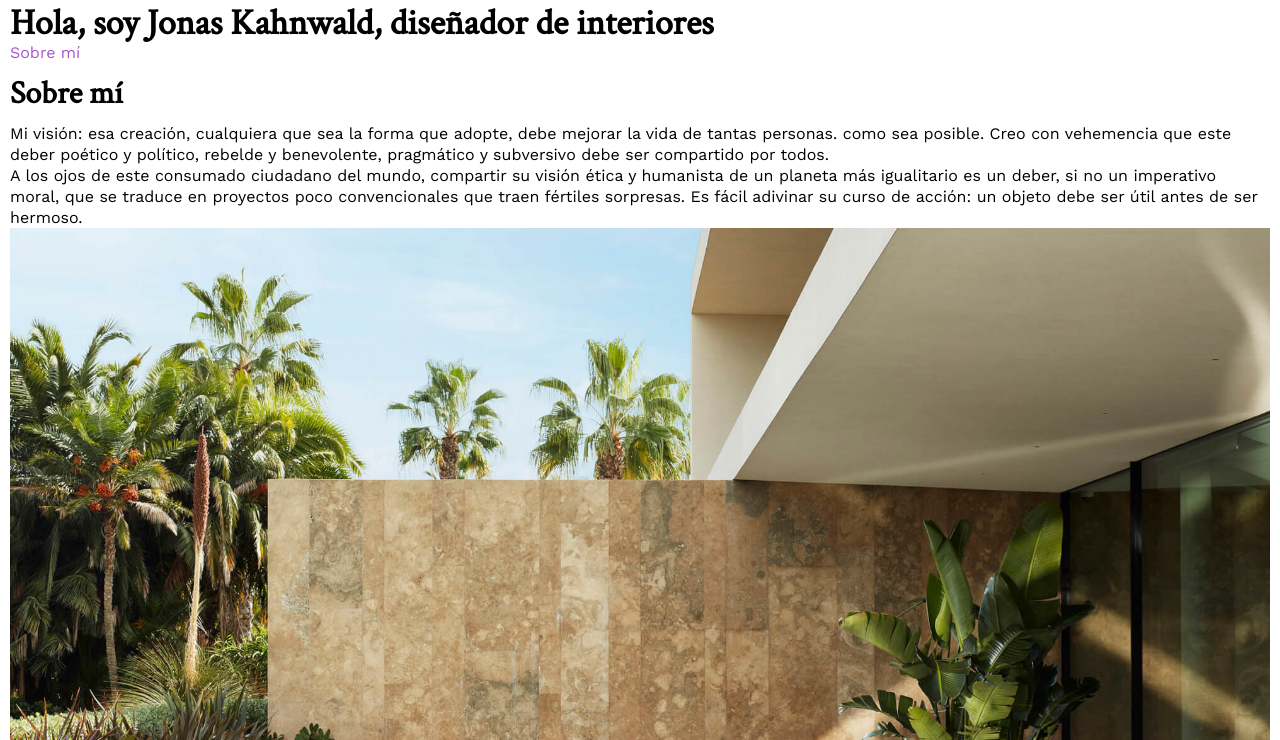
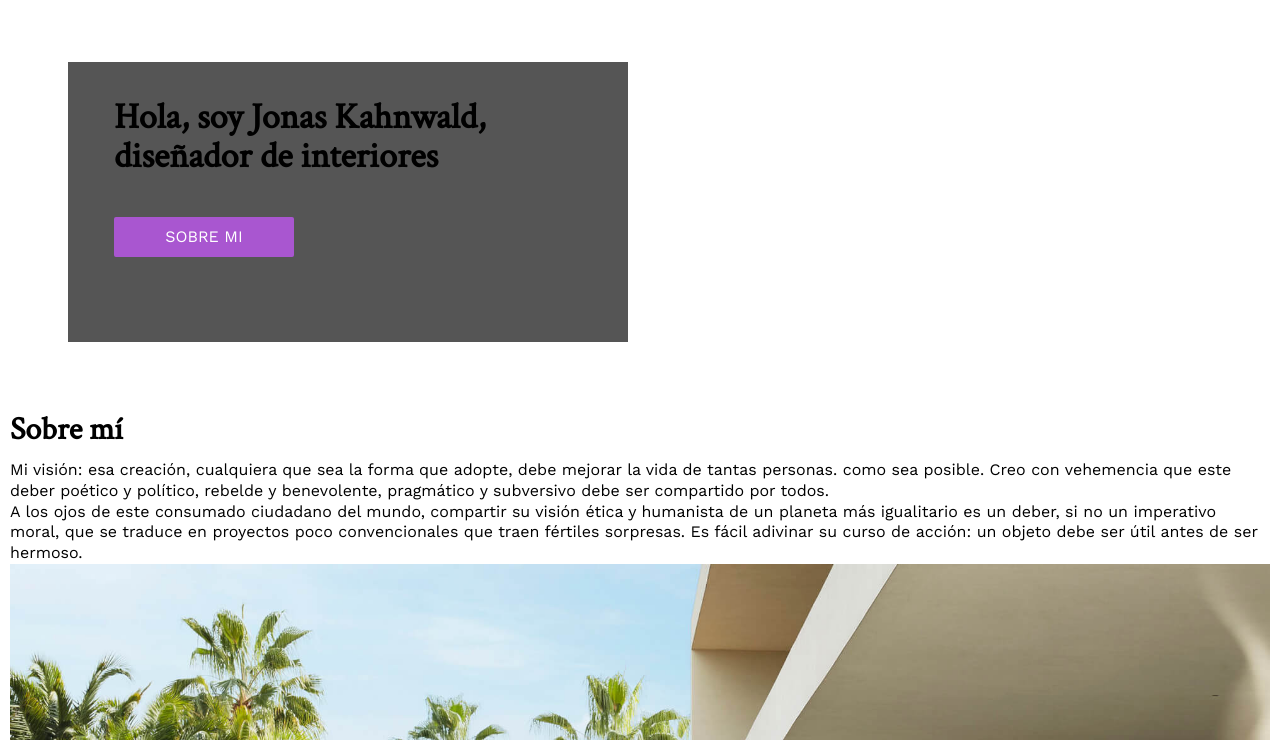
Before and after one commit to pawrdgz/ejercicio_jonas, a plain HTML site: page index.html in a window 1280 px wide. Shown: the part 60-800 px from the top of the page. Drawn offline with nearby package versions, Linux system fonts and the light colour scheme.

Commit message:
First commit
Avances (??) varios

```diff
--- a/assets/css/styles.css
+++ b/assets/css/styles.css
@@ -106,6 +106,9 @@ h3,
 h1 {
     font-size: 3.6rem; /*Tamaño de fuente: 36px */
     line-height: 1.1;
+    margin-top: 3.6rem;
+    margin-right: 9rem;
+    margin-left: 4.6rem;
 }
 
 h2 {
@@ -162,6 +165,40 @@ a:active {
     padding-left: 5rem;
 }
 
+
+/*--------TITLE-------*/
+
+.title {
+    display: flex;
+    flex-direction: column;
+    padding: 5.8rem;
+}
+
+.square {
+    position: relative;
+    z-index: -1;
+    height: 28rem;
+    width: 56rem;
+    background-color: #555;
+}
+
+
+
+
+/*-----------BUTTONS----------*/
+
+.about {
+    height: 4rem;
+    width: 18rem;
+    background-color: #A956D0;
+    border: none;
+    border-radius: 0.2rem;
+    cursor: pointer;
+    color: white;
+    margin-top: 4rem;
+    margin-left: 4.6rem;
+}
+
 /*-------------FOOTER-------------------*/
 .footer {
     background: #1a1a1a;
--- a/index.html
+++ b/index.html
@@ -39,9 +39,12 @@
 
     <main>
         <div class="wrapper">
-            <h1>Hola, soy Jonas Kahnwald, diseñador de interiores</h1>
-            <a href="">Sobre mí</a>
-
+            <div class="title">
+                <div class="square">
+                <h1>Hola, soy Jonas Kahnwald, diseñador de interiores</h1>
+                <a href=""><button type="button" class="about">SOBRE MI</button></a>
+                </div>
+            </div>
             <h2>Sobre mí</h2>
             <p>
                 Mi visión: esa creación, cualquiera que sea la forma que adopte, debe mejorar la
```
